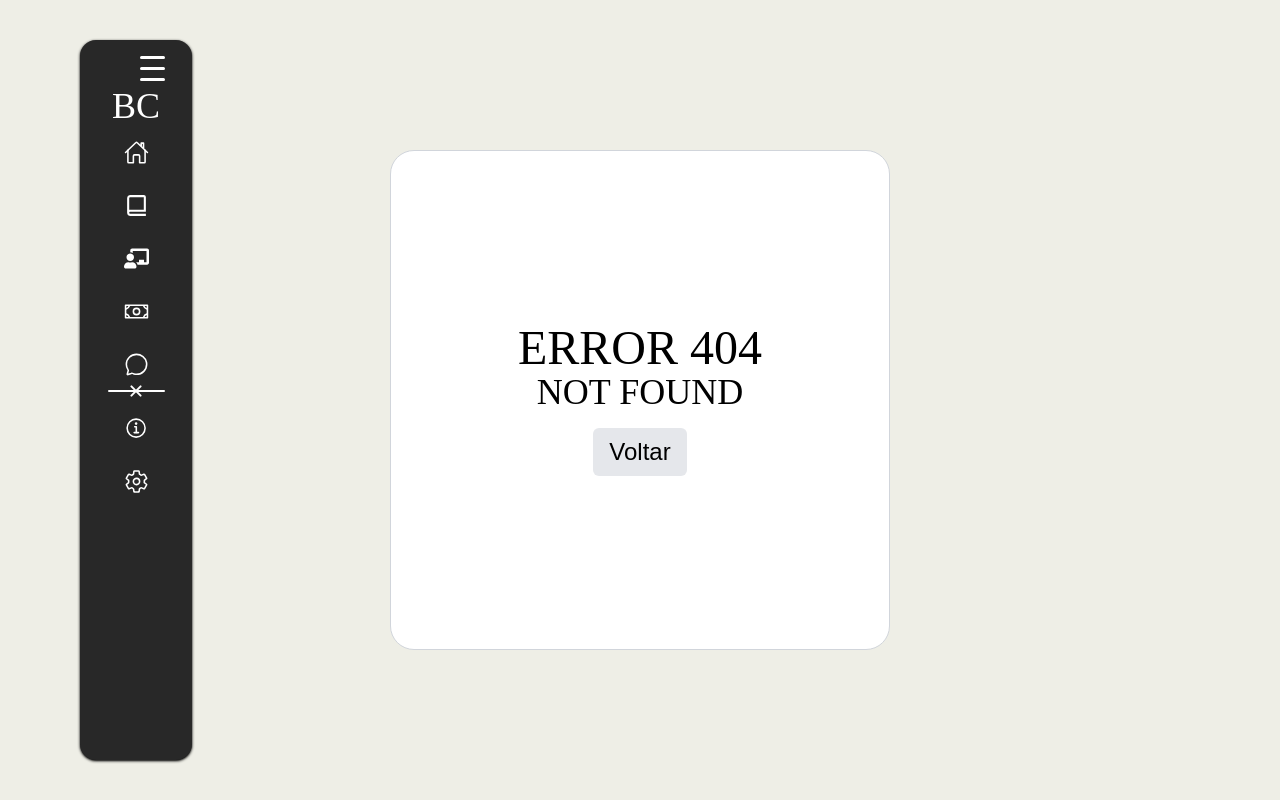
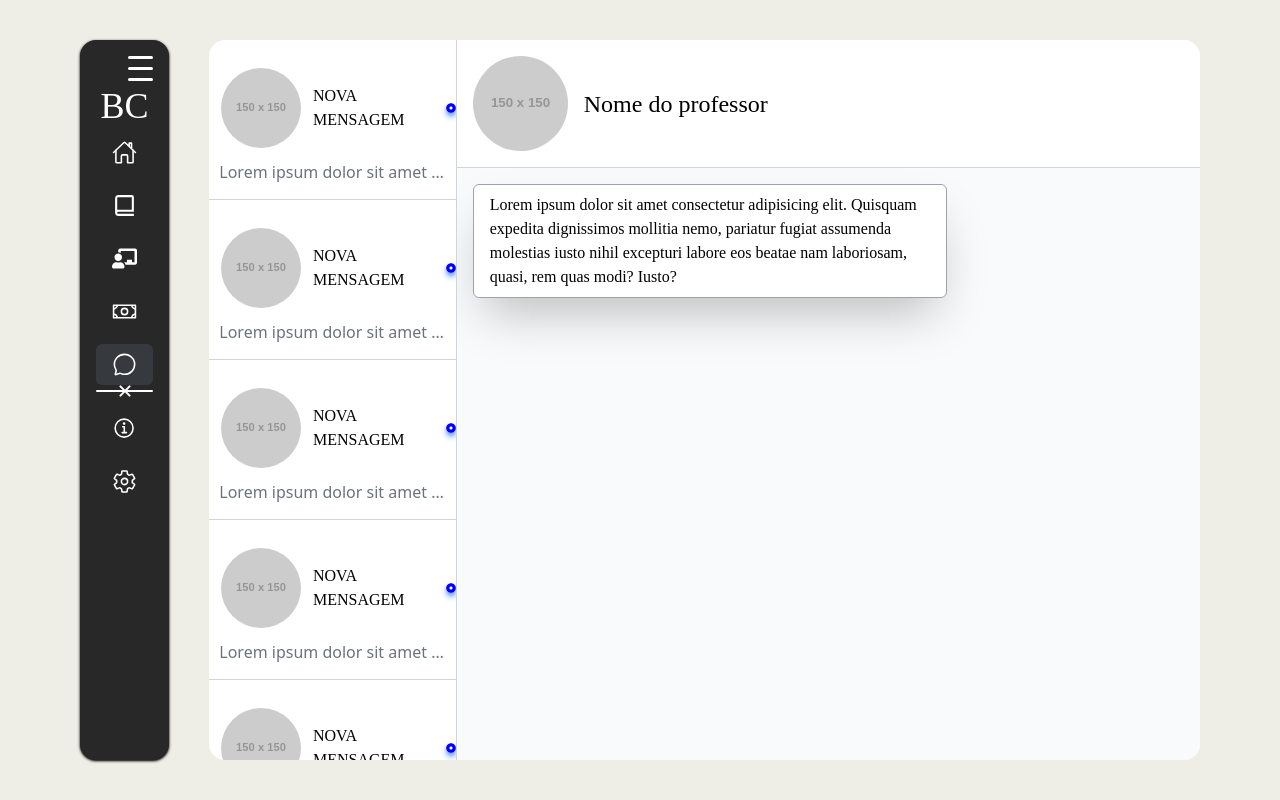
Before and after one commit to Fabrioco/clone-udemy, a React (Create React App) app: page /messages in a window 1280 px wide. Before the commit this address had no page. Built offline with nearby package versions, Linux system fonts and the light colour scheme.

Commit message:
:sparkles: feat: Criação inicial da pagina messages

```diff
--- a/src/components/sideBarNav/index.tsx
+++ b/src/components/sideBarNav/index.tsx
@@ -18,9 +18,9 @@ export const SidebarNav = () => {
   const isDashboard = /^\/dashboard\/[^/]+$/.test(location.pathname);
   const isMyCourses = /^\/mycourses\/[^/]+$/.test(location.pathname);
   const isTeacher = location.pathname === "/teacher" ? true : false;
-  const isRefunds = location.pathname === "/refunds" ? true : false
-  const isMessages = /^\/messages\/[^/]+$/.test(location.pathname);
-  const isNeedHelp = location.pathname === "needhelp" ? true : false;
+  const isRefunds = location.pathname === "/refunds" ? true : false;
+  const isMessages = location.pathname === "/messages" ? true : false;
+  const isNeedHelp = location.pathname === "/needhelp" ? true : false;
   const isSettings = /^\/setting\/[^/]+$/.test(location.pathname);
 
   const navigate = useNavigate();
@@ -133,6 +133,7 @@ export const SidebarNav = () => {
             className={`flex flex-row items-center gap-3 px-4 py-2 cursor-pointer w-full ${
               isMessages && "bg-gray-600 bg-opacity-40 rounded-md"
             }`}
+            onClick={() => navigate("/messages")}
           >
             <i>
               <IoChatbubbleOutline size={25} color="#fff" />
--- /dev/null
+++ b/src/pages/Messages/components/Chat.tsx
@@ -0,0 +1,26 @@
+import { FaDotCircle } from "react-icons/fa";
+
+export const Chat = () => {
+  return (
+    <div className="w-full h-40 border-b border-gray-300 flex flex-col items-center justify-center cursor-pointer">
+      <div className="flex w-full h-auto items-center">
+        <img
+          src="https://via.placeholder.com/150"
+          alt="foto do professor"
+          className="m-3 rounded-full w-20 h-20"
+        />
+        <p className="font-secondary w-full flex justify-around items-center">
+          NOVA MENSAGEM
+          <i className="shadow-md shadow-blue-500 rounded-full">
+            <FaDotCircle size={10} color="#00ff" />
+          </i>
+        </p>
+      </div>
+      <p className="h-auto w-11/12 text-ellipsis whitespace-nowrap overflow-hidden text-gray-500">
+        Lorem ipsum dolor sit amet consectetur, adipisicing elit. Quia, optio
+        sequi culpa eveniet dicta quae nisi atque dolorum vero ipsum, sunt ea
+        minima recusandae repellat incidunt ipsam necessitatibus vel sint?
+      </p>
+    </div>
+  );
+};
--- a/src/pages/Messages/index.tsx
+++ b/src/pages/Messages/index.tsx
@@ -1,7 +1,43 @@
-export default function Messages(){
-    return(
-        <div>
-            <h1>Mensagens</h1>
+import { Chat } from "./components/Chat";
+
+export default function Messages() {
+  return (
+    <div className="max-w-full h-full flex flex-row  bg-white rounded-2xl overflow-x-hidden">
+
+      <div className="border-r border-gray-300 w-3/12 h-full overflow-y-auto">
+        <Chat />
+        <Chat />
+        <Chat />
+        <Chat />
+        <Chat />
+        <Chat />
+        <Chat />
+        <Chat />
+        <Chat />
+        <Chat />
+      </div>
+
+      <div className="w-9/12 h-full rounded-br-2xl overflow-y-hidden">
+        <div className="w-full h-32 bg-white rounded-tr-2xl flex items-center border-b border-gray-300">
+          <img
+            src="https://via.placeholder.com/150"
+            alt="foto do professor"
+            className="p-4 rounded-full h-full w-auto"
+          />
+          <p className="text-2xl font-secondary">Nome do professor</p>
         </div>
-    )
+        <div className="w-full h-full bg-gray-50 p-4">
+          <div className="bg-white w-8/12 h-auto rounded-md border border-gray-400 shadow-2xl px-4 py-2">
+            <p className="font-secondary">
+              Lorem ipsum dolor sit amet consectetur adipisicing elit. Quisquam
+              expedita dignissimos mollitia nemo, pariatur fugiat assumenda
+              molestias iusto nihil excepturi labore eos beatae nam laboriosam,
+              quasi, rem quas modi? Iusto?
+            </p>
+          </div>
+        </div>
+      </div>
+
+    </div>
+  );
 }
--- a/src/routes/router.tsx
+++ b/src/routes/router.tsx
@@ -14,6 +14,7 @@ import MyCourses from "../pages/MyCourses";
 import Teacher from "../pages/Teacher";
 import Refunds from "../pages/Refunds";
 import { SidebarNav } from "../components/sideBarNav";
+import Messages from "../pages/Messages";
 
 export const RouterApp = () => {
   const location = useLocation();
@@ -37,6 +38,7 @@ export const RouterApp = () => {
             <Route path="/mycourses/:uid" element={<MyCourses />} />
             <Route path="/teacher" element={<Teacher />} />
             <Route path="/refunds" element={<Refunds />} />
+            <Route path="/messages" element={<Messages />} />
             <Route path="*" element={<NotFound />} />
           </Routes>
         </AuthProvider>
```
